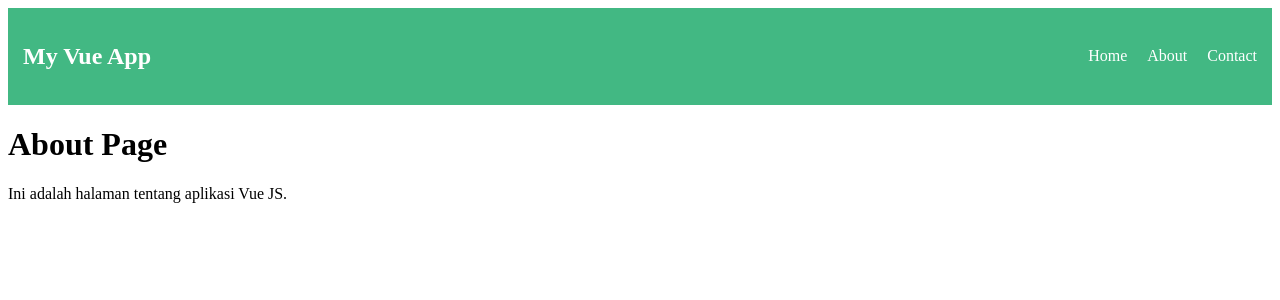
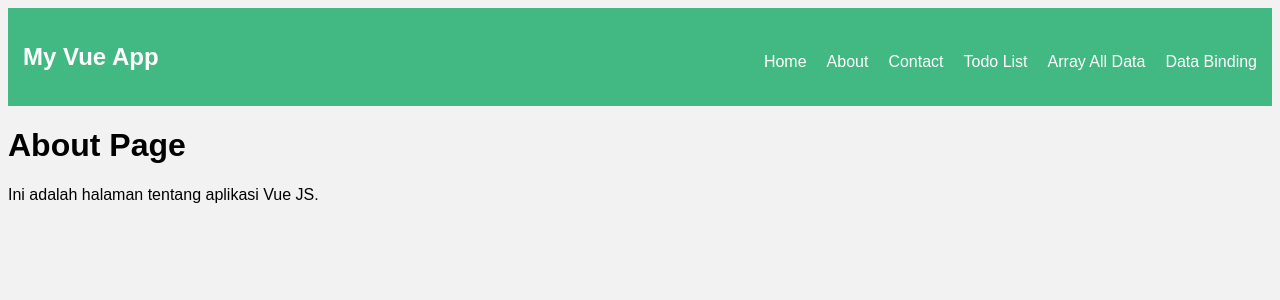
Before and after one commit to Nanang32/vueeeut, a Vue app: page / in a window 1280 px wide. Both pictures are taken after a click on the link "About". Shown: the top 300 px of the page. Built offline with nearby package versions, Linux system fonts and the light colour scheme.

Commit message:
aktivitas 7 -10

```diff
--- a/src/App.vue
+++ b/src/App.vue
@@ -7,7 +7,7 @@ import ArrayAllData from './components/ArrayAllData.vue'
 
 export default {
   components: {
-    ArrayAllData
+
   }
 }
 </script> -->
@@ -43,14 +43,15 @@ export default {
   <div>
     <!-- HEADER -->
     <HeaderNav @gantiHalaman="halaman = $event" />
-
     <!-- HALAMAN -->
     <HomePage v-if="halaman == 'home'" />
+    <AboutPage v-if="halaman == 'about'" />
+    <ContactPage v-if="halaman == 'contact'" />
+    <TodoList v-if="halaman == 'TodoList'" />
+    <ArrayAllData v-if="halaman == 'ArrayAllData'" />
+    <DataBinding v-if="halaman == 'DataBinding'" />
+  </div>
 
-    <AboutPage v-if="halaman == 'about'" />
-
-    <ContactPage v-if="halaman == 'contact'" />
-  </div>
 </template>
 
 <script>
@@ -58,13 +59,13 @@ import HeaderNav from "./components/HeaderNav.vue";
 import HomePage from "./components/HomePage.vue";
 import ContactPage from "./components/ContactPage.vue";
 import AboutPage from "./components/AboutPage.vue";
+import TodoList from "./components/TodoList.vue";
+import ArrayAllData from "./components/ArrayAllData.vue";
+import DataBinding from "./components/DataBinding.vue";
 
 export default {
   components: {
-    HeaderNav,
-    HomePage,
-    ContactPage,
-    AboutPage,
+    HeaderNav,HomePage,ContactPage,AboutPage,TodoList,ArrayAllData,DataBinding
   },
 
   data() {
--- a/src/components/HeaderNav.vue
+++ b/src/components/HeaderNav.vue
@@ -19,6 +19,24 @@
       <li>
         <a href="#" @click.prevent="$emit('gantiHalaman', 'contact')">
           Contact
+        </a>
+      </li>
+
+       <li>
+        <a href="#" @click.prevent="$emit('gantiHalaman', 'TodoList')">
+          Todo List
+        </a>
+      </li>
+
+       <li>
+        <a href="#" @click.prevent="$emit('gantiHalaman', 'ArrayAllData')">
+          Array All Data
+        </a>
+      </li>
+
+      <li>
+        <a href="#" @click.prevent="$emit('gantiHalaman', 'DataBinding')">
+          Data Binding
         </a>
       </li>
 
```
